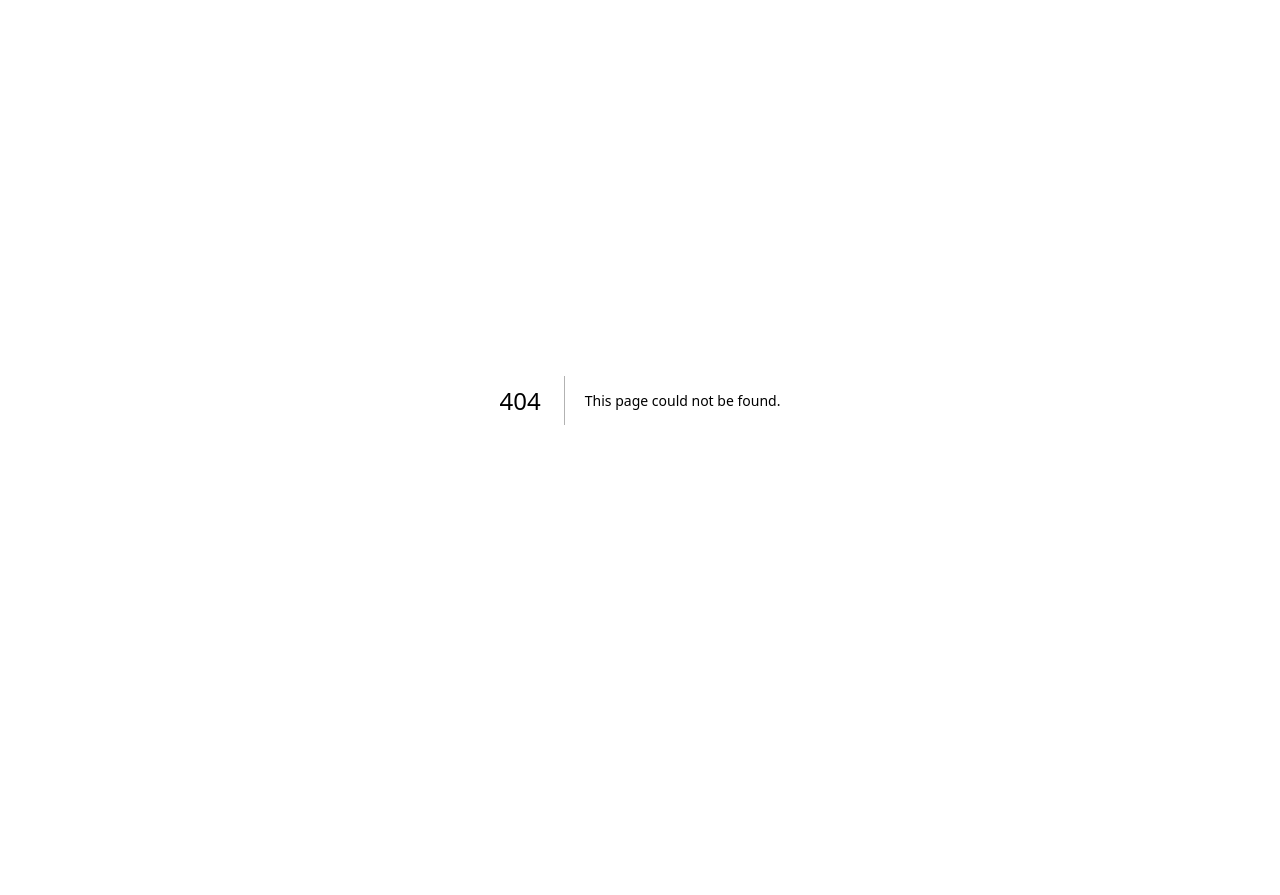
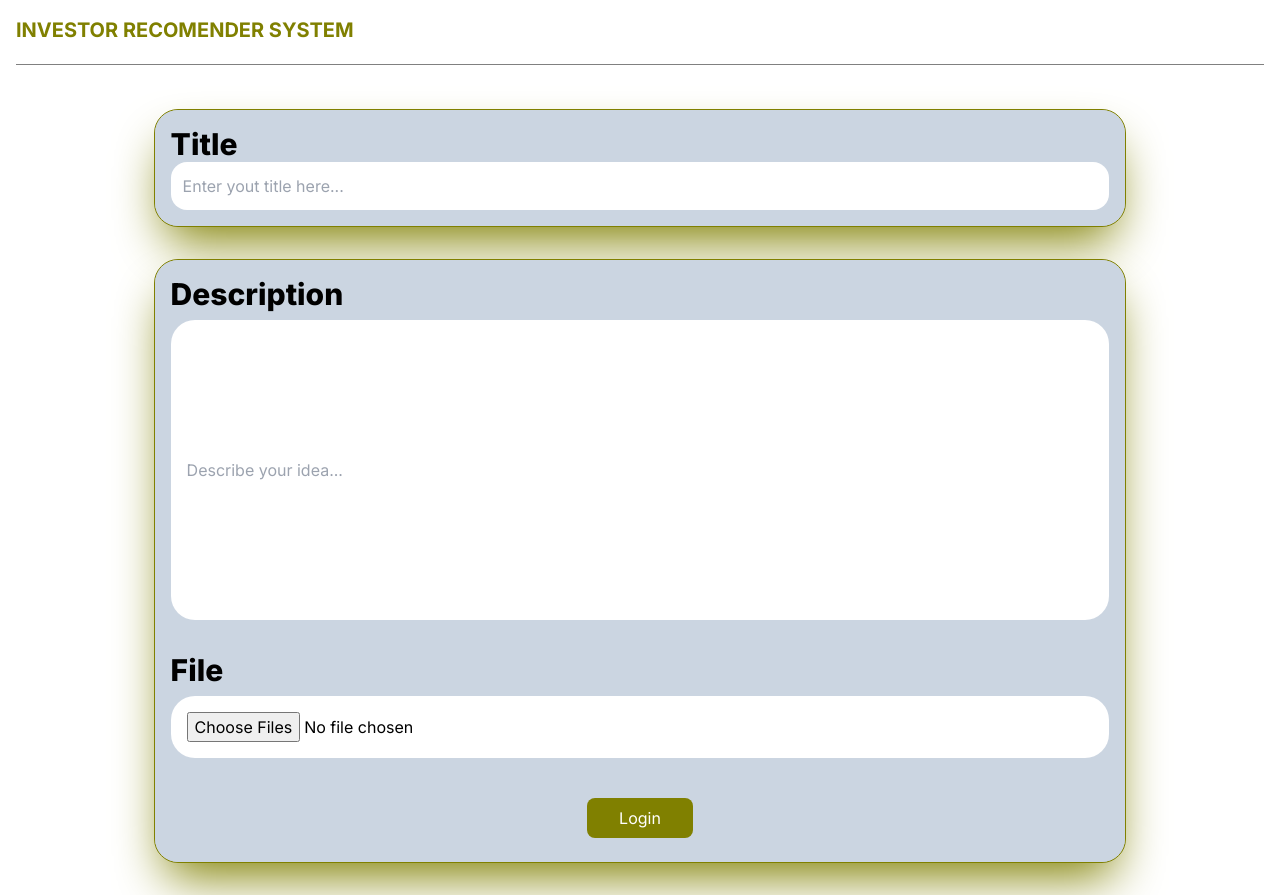
Before and after one commit to Diamo10/minorProject, a Next.js app: page /ideaupload in a window 1280 px wide. Before the commit this address had no page. Before the commit the page ends 800 px from the top, so only its background shows below. Built offline with nearby package versions, Linux system fonts and the light colour scheme.

Commit message:
style: upload idea page

```diff
--- /dev/null
+++ b/app/ideaupload/page.js
@@ -0,0 +1,15 @@
+import Ideauploadform from "@/components/ideauploadform"
+
+
+const Ideauplaod = () => {
+  return (
+    <>
+    {/* name of the app */}
+    <div className="font-bold text-olive text-xl  ml-4 mt-4 mb-4">INVESTOR RECOMENDER SYSTEM</div>
+    <div className="border-b border-gray my-5 mx-4"></div>
+    <Ideauploadform/>
+    </>
+  )
+}
+
+export default Ideauplaod
--- /dev/null
+++ b/components/ideauploadform.js
@@ -0,0 +1,91 @@
+'use client'
+import { useState } from "react";
+import { uploadIdeaForm } from "./inputf";
+
+const Ideauploadform = () => {
+    const [formData, setFormData] = useState({});
+
+    const handleChange = (e)=>
+    {
+        setFormData(
+            {
+                ...formData,
+                [e.target.name] : e.target.value,
+            }
+
+        )
+    }
+
+
+
+    const handleSubmit = (e) =>{
+        e.preventDefault();
+        console.log('form data:', formData);
+
+    }
+  return (
+    <>
+      <form className="m-2 p-2" onSubmit={handleSubmit}>
+        {/* container */}
+        <div className="flex justify-center p-4">
+          <div className="bg-slate-300 border-olive border rounded-3xl min-w-[80%] shadow-olive shadow-2xl ">
+            <div className="">
+              <div className="bg-slate-300 rounded-3xl">
+                <div className="p-4">
+                  <label
+                    htmlFor="title"
+                    className="block font-extrabold text-3xl"
+                  >
+                    Title
+                  </label>
+                  <input
+                    type="text"
+                    name="title"
+                    required="true"
+                    placeholder="Enter yout title here..."
+                    className=" rounded-2xl p-3 min-w-[100%] focus:ring-olive"
+                    onChange={handleChange}
+                  />
+                </div>
+              </div>
+            </div>
+          </div>
+        </div>
+        {/* description container */}
+        <div className="flex justify-center p-4">
+          <div className="bg-slate-300 border-olive border rounded-3xl min-w-[80%] shadow-olive shadow-2xl ">
+            <div className="">
+              <div className="bg-slate-300 rounded-3xl">
+                {
+                    uploadIdeaForm.map((field)=>(
+                        <div className="p-4" key={field.id}>
+                  <label
+                    htmlFor={field.labelFor}
+                    className="block font-extrabold text-3xl"
+                  >
+                    {field.labelText}
+                  </label>
+                  <input
+                    type={field.type}
+                    name={field.name}
+                    required={field.isRequired}
+                    placeholder={field.placeholder}
+                    multiple={field.multiple}
+                    className={field.className}
+                    onChange={handleChange}
+                  />
+                </div>
+                    ))
+                }
+                 <div className="flex justify-center"> <button className="bg-olive text-white rounded-lg px-8 py-2 mt-6 mb-6 ">Login</button></div>
+
+              </div>
+            </div>
+          </div>
+        </div>
+      </form>
+    </>
+  );
+};
+
+export default Ideauploadform;
--- a/components/inputf.js
+++ b/components/inputf.js
@@ -1,22 +1,28 @@
 export const uploadIdeaForm = [
     {
-        labelText:"Title",
-        labelFor:"title",
-        id:"title",
-        name:"title",
-        type:"text",
+        labelText:"Description",
+        labelFor:"desc",
+        id:"desc",
+        name:"desc",
+        type:"textarea",
+        multiple:false,
         isRequired:true,
-        placeholder:"Enter your title here..."
+        placeholder:"Describe your idea...",
+        className:" p-4 rounded-3xl min-w-full h-[300px] bg-white mt-2"
     },
     {
-        labelText:"Summary",
-        labelFor:"summary",
-        id:"summary",
-        name:"summary",
-        type:"textarea",
+        labelText:"File",
+        labelFor:"file",
+        id:"file",
+        name:"file",
+        type:"file",
+        multiple:true,
         isRequired:true,
-        placeholder:"Summarize your idea here..."
+        placeholder:"",
+        className:"relative p-4 rounded-3xl min-w-full  bg-white mt-2"
     },
+
+
 
 ];
 
```
